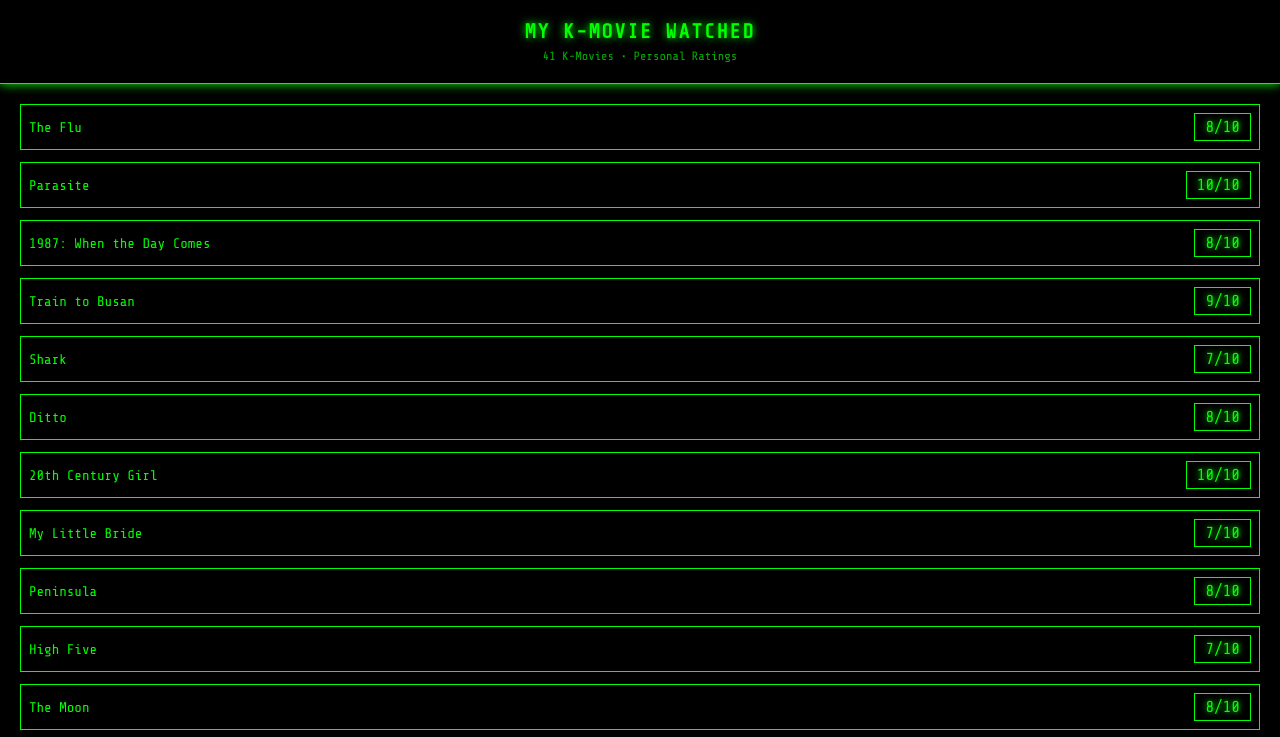
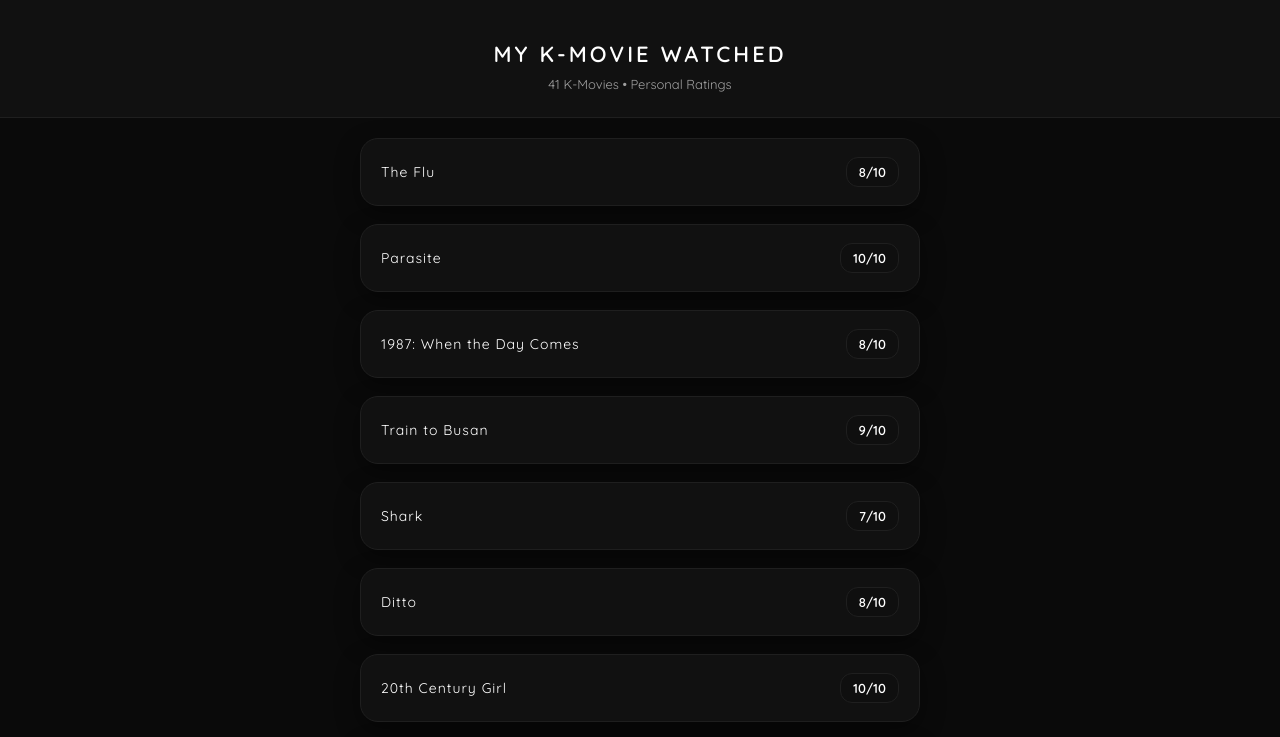
Before and after one commit to devxdave1/My-k-movie-list-, a plain HTML site: page index.html in a window 1280 px wide. Shown: the top 737 px of the page. Drawn offline with nearby package versions, Linux system fonts and the light colour scheme.

Commit message:
Add files via upload

```diff
--- a/index.html
+++ b/index.html
@@ -1,86 +1,98 @@
 <!DOCTYPE html>
 <html lang="en">
 <head>
-  <meta charset="UTF-8" />
-  <meta name="viewport" content="width=device-width, initial-scale=1.0" />
-  <title>My K-Movie List</title>
+<meta charset="UTF-8">
+<meta name="viewport" content="width=device-width, initial-scale=1.0">
+<title>MY K-MOVIE WATCHED</title>
 
 <style>
-  @import url('https://fonts.googleapis.com/css2?family=Share+Tech+Mono&display=swap');
+@import url('https://fonts.googleapis.com/css2?family=Quicksand:wght@400;600&display=swap');
 
-  * {
-    box-sizing: border-box;
-    margin: 0;
-    padding: 0;
-    font-family: 'Share Tech Mono', monospace;
+*{
+  box-sizing:border-box;
+  margin:0;
+  padding:0;
+  font-family:'Quicksand', sans-serif;
 }
 
-  body {
-    background: #000000;
-    color: #00ff00;
-    min-height: 100vh;
+body{
+  background:#0a0a0a;
+  color:#ffffff;
+  min-height:100vh;
 }
 
-  .app-bar {
-    padding: 20px;
-    text-align: center;
-    border-bottom: 1px solid #00ff00;
-    box-shadow: 0 0 10px #00ff00;
+/* TOP BAR */
+.app-bar{
+  padding:40px 25px 25px;
+  text-align:center;
+  background:#111111;
+  border-bottom:1px solid #1f1f1f;
 }
 
-  .app-bar h1 {
-    font-size: 20px;
-    letter-spacing: 2px;
-    text-shadow: 0 0 8px #00ff00;
+.app-bar h1{
+  font-size:22px;
+  letter-spacing:3px;
+  font-weight:600;
 }
 
-  .app-bar p {
-    font-size: 12px;
-    margin-top: 6px;
-    opacity: 0.7;
+.app-bar p{
+  font-size:13px;
+  opacity:0.6;
+  margin-top:8px;
 }
 
-  .content {
-    padding: 20px;
+/* CONTENT */
+.content{
+  padding:20px;
+  max-width:600px;
+  margin:auto;
 }
 
-  .movie-list {
-    display: flex;
-    flex-direction: column;
-    gap: 12px;
+/* MOVIE CARD */
+.movie-card{
+  display:flex;
+  justify-content:space-between;
+  align-items:center;
+  background:#111111;
+  border:1px solid #1f1f1f;
+  border-radius:18px;
+  padding:18px 20px;
+  margin-bottom:18px;
+  box-shadow:0 8px 25px rgba(0,0,0,0.4);
+  transition:0.3s ease;
+  text-decoration:none;
+  color:#ffffff;
 }
 
-  .movie-card {
-    display: flex;
-    justify-content: space-between;
-    align-items: center;
-    padding: 8px;
-    border: 1px solid #00ff00;
-    text-decoration: none;
-    color: #00ff00;
-    transition: 0.2s;
+.movie-card:hover{
+  transform:translateY(-4px);
+  background:#1a1a1a;
 }
 
-  .movie-card:hover {
-    background: #001100;
-    box-shadow: 0 0 15px #00ff00;
+.movie-card:active{
+  transform:scale(0.98);
 }
 
-  .title {
-    font-size: 14px;
+.title{
+  font-size:14px;
+  letter-spacing:1px;
 }
 
-  .rating {
-    padding: 4px 10px;
-    border: 1px solid #00ff00;
-    text-shadow: 0 0 6px #00ff00;
+.rating{
+  font-weight:600;
+  padding:6px 12px;
+  border-radius:12px;
+  background:#0f0f0f;
+  border:1px solid #1f1f1f;
+  font-size:13px;
 }
 
-  .footer {
-    text-align: center;
-    font-size: 11px;
-    margin-top: 25px;
-    opacity: 0.6;
+/* FOOTER */
+.footer{
+  text-align:center;
+  font-size:12px;
+  opacity:0.6;
+  margin-top:25px;
 }
 </style>
 </head>
@@ -88,74 +100,72 @@
 <body>
 
 <div class="app-bar">
-   <h1>MY K-MOVIE WATCHED<span class="cursor"></span></span></span></h1>
+  <h1>MY K-MOVIE WATCHED</h1>
   <p id="countText"></p>
 </div>
 
 <div class="content">
-    <div class="movie-list" id="movieList"></div>
-    <div class="footer">Personal movie watch history ©devxdave </div>
+  <div id="movieList"></div>
+  <div class="footer">©devxdave</div>
 </div>
 
 <script>
 const movies = [
-      { title: "The Flu", rating: "8/10" },
-      { title: "Parasite", rating: "10/10" },
-      { title: "1987: When the Day Comes", rating: "8/10" },
-      { title: "Train to Busan", rating: "9/10" },
-      { title: "Shark", rating: "7/10" },
-      { title: "Ditto", rating: "8/10" },
-      { title: "20th Century Girl", rating: "10/10" },
-      { title: "My Little Bride", rating: "7/10" },
-      { title: "Peninsula", rating: "8/10" },
-      { title: "High Five", rating: "7/10" },
-      { title: "The Moon", rating: "8/10" },
-      { title: "Brave Citizen", rating: "9/10" },
-      { title: "Officer Black Belt", rating: "8/10" },
-      { title: "The Gangster, the Cop, and the Devil", rating: "7/10" },
-      { title: "Secretly, Greatly", rating: "6/10" },
-      { title: "Revelations", rating: "8/10" },
-      { title: "Tunnel", rating: "7/10" },
-      { title: "Project Silence", rating: "8/10" },
-      { title: "Pawn", rating: "8/10" },
-      { title: "My Daughter Is a Zombie", rating: "7/10" },
-      { title: "Holy Night: Demon Hunter", rating: "8/10" },
-      { title: "Alive", rating: "9/10" },
-      { title: "Zombie for Sale", rating: "8/10" },
-      { title: "The Great Flood", rating: "8/10" },
-      { title: "Escape", rating: "8/10" },
-      { title: "Sinkhole", rating: "9/10" },
-      { title: "Hijack", rating: "9/10" },
-      { title: "Midnight Sun", rating: "8/10" },
-      { title: "Dragged", rating: "8/10" },
-      { title: "The Secret Zoo", rating: "8/10" },
-      { title: "Target", rating: "8/10" },
-      { title: "Unlocked", rating: "9/10" },
-      { title: "No Other Choice", rating: "9/10" },
-      { title: "Wall to Wall", rating: "7/10" },
-      { title: "Shark 2: The Storm", rating: "8/10" },
-      { title: "My Sassy Girl", rating: "10/10" },
-      { title: "Dokgo Rewind", rating: "8/10" },
-      { title: "Even If This Love Disappears from the World Tonight", rating: "10/10" },
-      { title: "Love Untangled", rating: "9/10"},
-      { title: "Han Gong-ju ", rating: "7/10"},
-      { title: "exit", rating: "8/10"}
+{ title:"The Flu", rating:"8/10"},
+{ title:"Parasite", rating:"10/10"},
+{ title:"1987: When the Day Comes", rating:"8/10"},
+{ title:"Train to Busan", rating:"9/10"},
+{ title:"Shark", rating:"7/10"},
+{ title:"Ditto", rating:"8/10"},
+{ title:"20th Century Girl", rating:"10/10"},
+{ title:"My Little Bride", rating:"7/10"},
+{ title:"Peninsula", rating:"8/10"},
+{ title:"High Five", rating:"7/10"},
+{ title:"The Moon", rating:"8/10"},
+{ title:"Brave Citizen", rating:"9/10"},
+{ title:"Officer Black Belt", rating:"8/10"},
+{ title:"The Gangster, the Cop, and the Devil", rating:"7/10"},
+{ title:"Secretly, Greatly", rating:"6/10"},
+{ title:"Revelations", rating:"8/10"},
+{ title:"Tunnel", rating:"7/10"},
+{ title:"Project Silence", rating:"8/10"},
+{ title:"Pawn", rating:"8/10"},
+{ title:"My Daughter Is a Zombie", rating:"7/10"},
+{ title:"Holy Night: Demon Hunter", rating:"8/10"},
+{ title:"Alive", rating:"9/10"},
+{ title:"Zombie for Sale", rating:"8/10"},
+{ title:"The Great Flood", rating:"8/10"},
+{ title:"Escape", rating:"8/10"},
+{ title:"Sinkhole", rating:"9/10"},
+{ title:"Hijack", rating:"9/10"},
+{ title:"Midnight Sun", rating:"8/10"},
+{ title:"Dragged", rating:"8/10"},
+{ title:"The Secret Zoo", rating:"8/10"},
+{ title:"Target", rating:"8/10"},
+{ title:"Unlocked", rating:"9/10"},
+{ title:"No Other Choice", rating:"9/10"},
+{ title:"Wall to Wall", rating:"7/10"},
+{ title:"Shark 2: The Storm", rating:"8/10"},
+{ title:"My Sassy Girl", rating:"10/10"},
+{ title:"Dokgo Rewind", rating:"8/10"},
+{ title:"Even If This Love Disappears from the World Tonight", rating:"10/10"},
+{ title:"Love Untangled", rating:"9/10"},
+{ title:"Han Gong-ju", rating:"7/10"},
+{ title:"Exit", rating:"8/10"}
 ];
 
-    const movieList = document.getElementById("movieList");
-    const countText = document.getElementById("countText");
+const movieList=document.getElementById("movieList");
+const countText=document.getElementById("countText");
 
-    countText.textContent = `${movies.length} K-Movies • Personal Ratings`;
+countText.textContent=movies.length+" K-Movies • Personal Ratings";
 
-    movies.forEach(movie => {
-      const card = document.createElement("a");
-      card.className = "movie-card";
-      card.href = `https://en.wikipedia.org/wiki/Special:Search?search=${encodeURIComponent(
-        movie.title + " South Korean film"
-      )}`;
-      card.target = "_blank";
+movies.forEach(movie=>{
+  const card=document.createElement("a");
+  card.className="movie-card";
+  card.href=`https://en.wikipedia.org/wiki/Special:Search?search=${encodeURIComponent(movie.title+" South Korean film")}`;
+  card.target="_blank";
 
-      card.innerHTML = `
+  card.innerHTML=`
     <div class="title">${movie.title}</div>
     <div class="rating">${movie.rating}</div>
   `;
```
Lines whose indentation alone changed are shown as unchanged.
